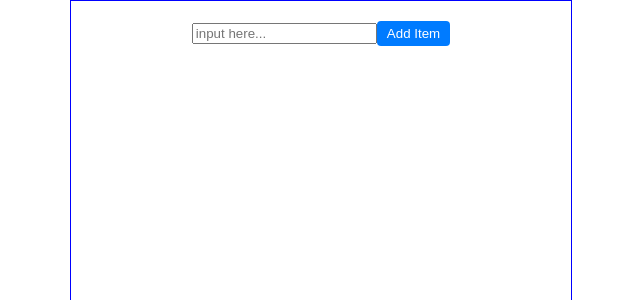
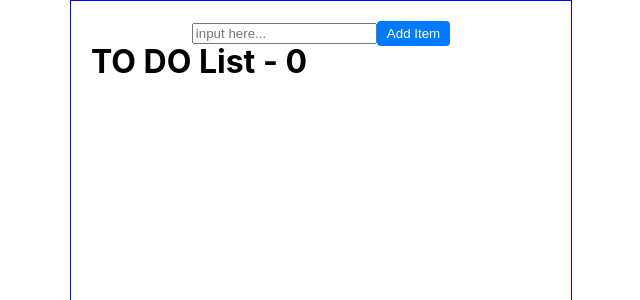
Before and after one commit to jitendra19/todoApp, a React (Create React App) app: page / in a window 1280 px wide. Shown: the top 300 px of the page, without its empty margins (319-959 px from the left). Built offline with nearby package versions, Linux system fonts and the light colour scheme.

Commit message:
use ref and css improvement

```diff
--- a/src/compoenents/TodoList.js
+++ b/src/compoenents/TodoList.js
@@ -1,4 +1,4 @@
-import React, { useState, useEffect } from "react";
+import React, { useState, useEffect, useRef } from "react";
 import TodoItem from "./TodoItem";
 
 
@@ -8,9 +8,12 @@ function TodoList() {
         return savedTodos ? JSON.parse(savedTodos) : [];
       });
     const [text, setText] = useState("");
+    const count = useRef(tasks.length);
+
 
     useEffect(() => {
         localStorage.setItem('todos', JSON.stringify(tasks));
+        count.current = tasks.filter(a=> !a.completed).length;
       }, [tasks]);
 
     const addItem = (text) => {
@@ -44,6 +47,7 @@ function TodoList() {
     }
 
     return <div className="todo-list">
+        <h1>TO DO List - {count.current} </h1>
         <div className="input">
             <input value={text} onChange={(e) => {setText(e.target.value)}}
                 onKeyDown={(e)=> {
--- a/src/index.css
+++ b/src/index.css
@@ -24,6 +24,11 @@ code {
   max-width: 600px;
   margin: 0 auto;
   padding: 20px;
+  overflow-y: auto;
+  height: 90%;
+}
+.todo-list h1 {
+  position: fixed;
 }
 
 .todo-item {
```
